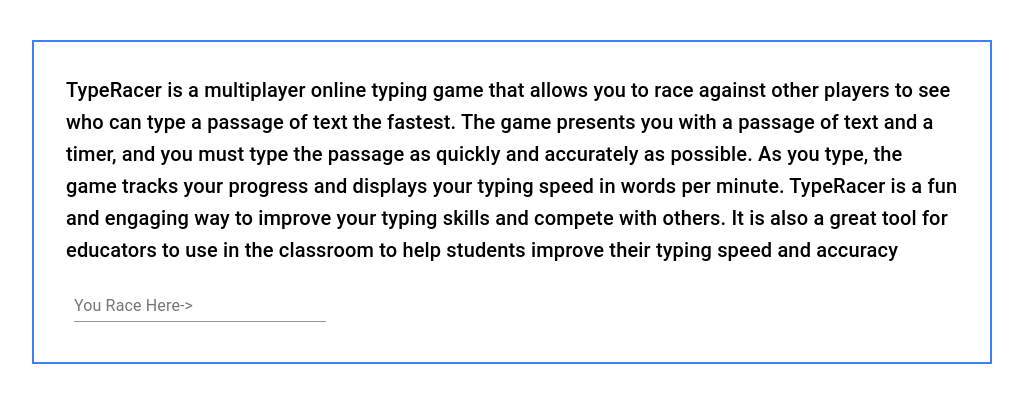
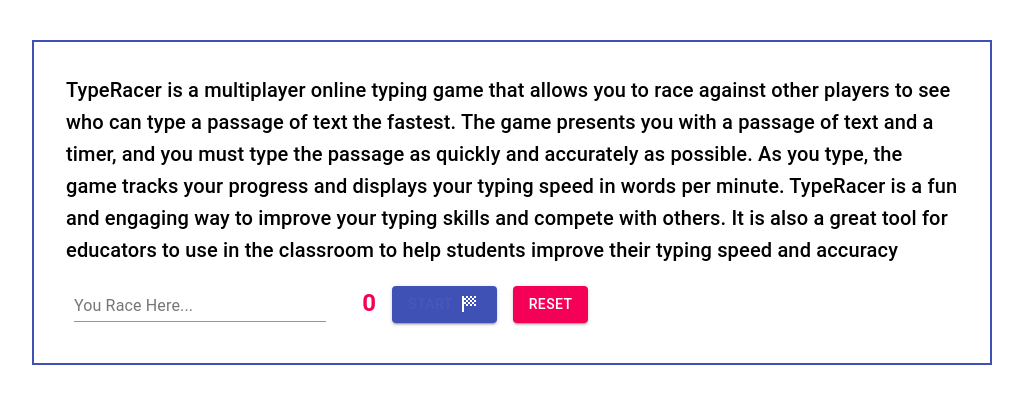
Before and after one commit to Nabid-Kaisar/typeracer, a React (Create React App) app: page / in a window 1280 px wide. Shown: the top 404 px of the page, without its empty margins (128-1151 px from the left). Built offline with nearby package versions, Linux system fonts and the light colour scheme.

Commit message:
Stopwatch component added

```diff
--- a/package.json
+++ b/package.json
@@ -6,6 +6,7 @@
     "@emotion/react": "^11.10.5",
     "@emotion/styled": "^11.10.5",
     "@material-ui/core": "^4.12.4",
+    "@mui/icons-material": "^5.11.0",
     "@mui/material": "^5.11.1",
     "@testing-library/jest-dom": "^5.14.1",
     "@testing-library/react": "^13.0.0",
--- a/src/App.css
+++ b/src/App.css
@@ -1,3 +1,13 @@
 .App {
   text-align: center;
 }
+
+.blink {
+  animation: blinker 1s linear infinite;
+}
+
+@keyframes blinker {
+  50% {
+    opacity: 0;
+  }
+}
--- /dev/null
+++ b/src/components/Stopwatch.tsx
@@ -0,0 +1,84 @@
+import React, {useState, useEffect} from 'react';
+import {makeStyles, createStyles, Theme} from '@material-ui/core/styles';
+import Button from '@material-ui/core/Button';
+import Typography from '@material-ui/core/Typography';
+import SportsScoreIcon from '@mui/icons-material/SportsScore';
+import DangerousIcon from '@mui/icons-material/Dangerous';
+
+const useStyles = makeStyles((theme: Theme) =>
+    createStyles({
+        root: {
+            display: 'flex',
+            alignItems: 'center',
+            flexDirection: 'row',
+        },
+        time: {
+            fontSize: 24,
+            fontWeight: 'bold',
+            margin: '8px',
+            color: '#f50057 ',
+        },
+        button: {
+
+            margin: '8px'
+        },
+    }),
+);
+
+interface StopwatchType {
+    containerClassName: string;
+}
+
+const Stopwatch: React.FC<StopwatchType> = ({containerClassName}) => {
+    const classes = useStyles();
+    const [time, setTime] = useState(0);
+    const [isRunning, setIsRunning] = useState(false);
+
+    useEffect(() => {
+        let interval: NodeJS.Timeout;
+        if (isRunning) {
+            interval = setInterval(() => {
+                setTime((time) => time + 1);
+            }, 1000);
+        }
+        return () => clearInterval(interval);
+    }, [isRunning]);
+
+    const handleStartStopClick = () => {
+        setIsRunning((isRunning) => !isRunning);
+    };
+
+    const handleResetClick = () => {
+        setTime(0);
+        setIsRunning(false);
+    };
+
+    return (
+        <div className={containerClassName}>
+            <div className={classes.root}>
+                <Typography variant="h4" component="h1" className={classes.time}>
+                    {time}
+                </Typography>
+                <Button
+                    variant="contained"
+                    color="primary"
+                    className={classes.button}
+                    onClick={handleStartStopClick}
+                >
+                    <span className={isRunning ? `mr-1` : `blink mr-1`}> {isRunning ? 'Stop' : 'Start'}</span><SportsScoreIcon/>
+                </Button>
+                <Button
+                    variant="contained"
+                    color="secondary"
+                    className={classes.button}
+                    onClick={handleResetClick}
+                >
+                    Reset
+                </Button>
+            </div>
+        </div>
+    )
+        ;
+};
+
+export default Stopwatch;
--- a/src/container/TypeEnvContainer.tsx
+++ b/src/container/TypeEnvContainer.tsx
@@ -2,8 +2,9 @@
 import DisplayText from "../components/DisplayText";
 import Input from "../components/Input";
 import {getRandomText, sentenceToWordsArray} from "../helpers/util";
+import Stopwatch from "../components/Stopwatch";
 
-interface TypeEnvContainerTypes{
+interface TypeEnvContainerTypes {
 
 }
 
@@ -11,7 +12,7 @@
 const fixedWordsArray = sentenceToWordsArray(getRandomText());
 const fixedWordsArrayWithOtherFields = fixedWordsArray.map(w => ({word: w, correct: false}))
 
-const TypeEnvContainer:React.FC<TypeEnvContainerTypes>= ()=>{
+const TypeEnvContainer: React.FC<TypeEnvContainerTypes> = () => {
     const [currentInput, setCurrentInput] = useState('');
     const [wordsArr, setWordsArr] = useState(fixedWordsArrayWithOtherFields);
     const [currentIdx, setCurrentIdx] = useState(0);
@@ -33,10 +34,16 @@
     }, [currentInput])
 
     return (
-        <div className={'w-3/4 border-2 border-blue-500 flex justify-center flex-col p-8 mt-10'}>
+        <div className={'w-3/4 border-2 border-[#3f51b5] flex justify-center flex-col p-8 mt-10'}>
             <DisplayText wordsArray={wordsArr}/>
-            <Input className={'text-center'} value={currentInput} label={'You Race Here->'} placeholder={'type here'}
-                   handleChange={handleInputChange}/>
+            <div className='flex flex-row'>
+
+                <Input className={'text-left'} value={currentInput} label={'You Race Here...'}
+                       placeholder={''}
+                       handleChange={handleInputChange}/>
+                <Stopwatch containerClassName={'text-right ml-5 mt-3'}/>
+            </div>
+
         </div>
     )
 }
```
Also changed, not shown: 1 other file (tests, documents, lock files or other folders).
